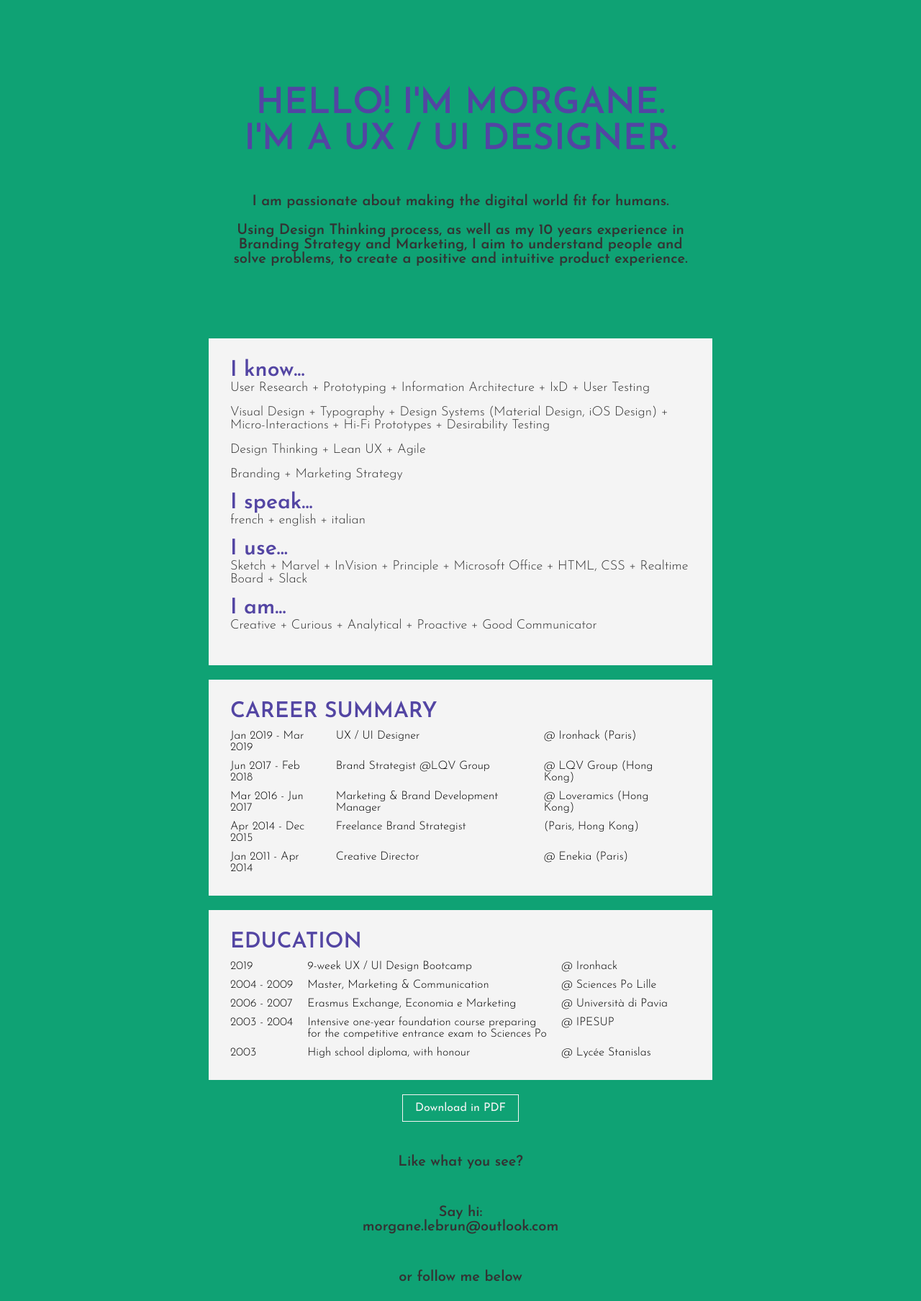
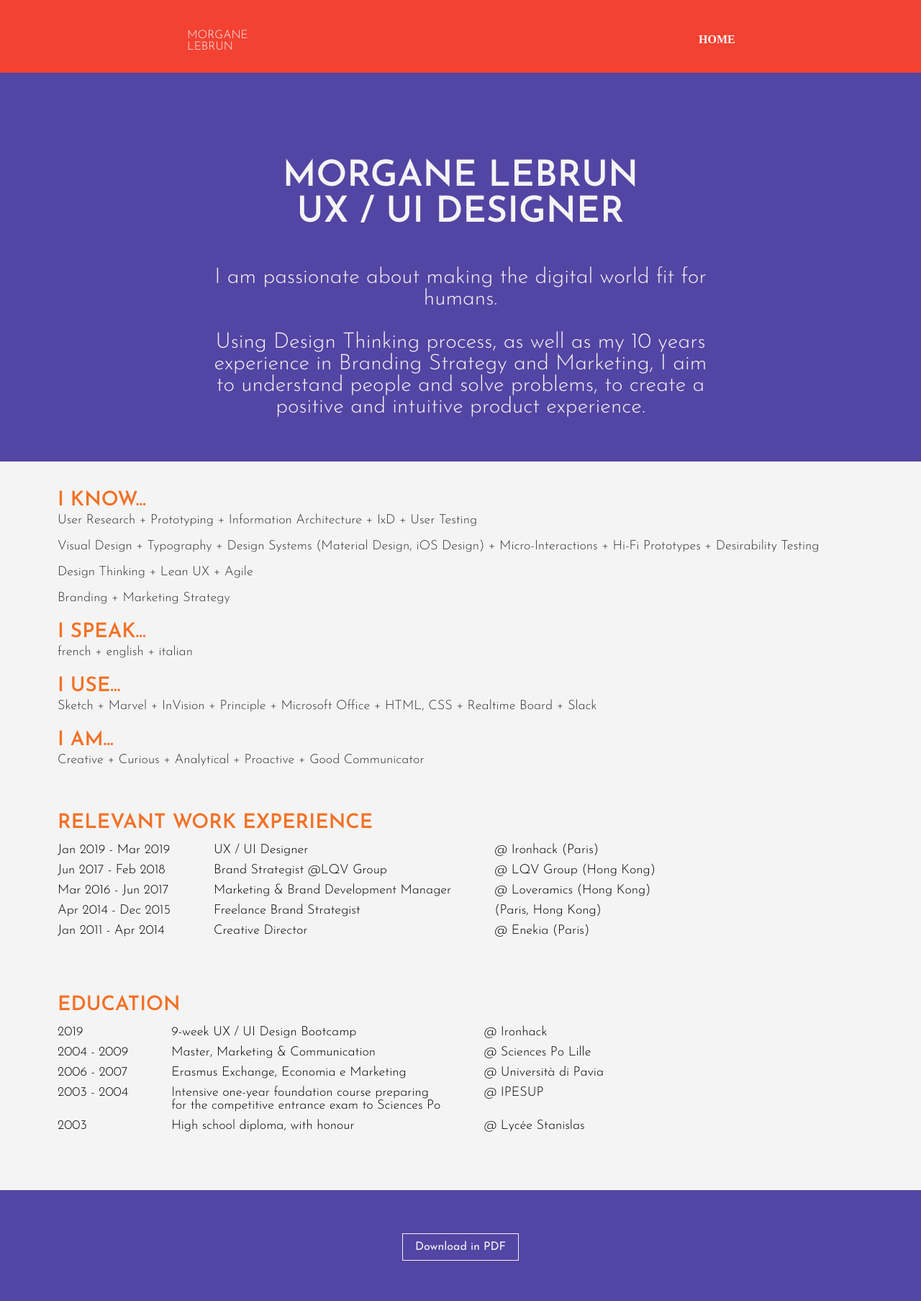
Before and after one commit to StudioFafnir/MorganeLebrun, a plain HTML site: page myCV.html in a window 1280 px wide. Shown: the top 1807 px of the page at 72% size. Drawn offline with Linux system fonts and the light colour scheme.

Commit message:
This is my personal page

```diff
--- a/myCV.html
+++ b/myCV.html
@@ -20,10 +20,17 @@
         <meta charset="UTF-8">
     <head>
 
+    <header>
+            <a href="index.html"><h1 id="myName">MORGANE LEBRUN</h1></a>
+            <a href="index.html"><h2>HOME</h2></a>
+            <!-- <a href="index.html"><h2>WORK</h2></a> -->
+        <!-- <h2>CONTACT</h2> -->
+    </header>
+
     <body>
         <div id="main-div">
             <div id="summary">
-                <h1>HELLO! I'M MORGANE.</br>I'M A UX / UI DESIGNER.</h1>
+                <h1>MORGANE LEBRUN</br>UX / UI DESIGNER</h1>
                 <!-- <img src="../images/morgane.png" alt="Morgane Lebrun"> -->
                 <h2>I am passionate about making the digital world fit for humans.</br><br>Using Design Thinking process, as well as my 10 years experience in Branding Strategy and Marketing, I aim to understand people and solve problems, to create a positive and intuitive product experience.</h2>
             </div>
@@ -31,36 +38,32 @@
             <div id="skill">
 
                 <!-- I KNOW -->
-                <div>
-                    <h3>I know...</h3>
-                    <p>User Research + Prototyping + Information Architecture + IxD + User Testing</p></br>
-                    <p>Visual Design + Typography + Design Systems (Material Design, iOS Design) + Micro-Interactions + Hi-Fi Prototypes + Desirability Testing</p></br>                        <p>Design Thinking + Lean UX + Agile</p></br>
-                    <p>Branding + Marketing Strategy</p></br>
+                <div id="skill-detail">
+                    <h3>I KNOW...</h3>
+                    <p>User Research + Prototyping + Information Architecture + IxD + User Testing<br><br>Visual Design + Typography + Design Systems (Material Design, iOS Design) + Micro-Interactions + Hi-Fi Prototypes + Desirability Testing<br><br>Design Thinking + Lean UX + Agile<br><br>Branding + Marketing Strategy</p></br>
                 </div>
 
                 <!-- I SPEAK -->
-                <div>
-                    <h3>I speak...</h3>
+                <div id="skill-detail">
+                    <h3>I SPEAK...</h3>
                     <p>french + english + italian</p></br>
                 </div>
 
                 <!-- I USE -->
-                <div>
-                    <h3>I use...</h3>
+                <div id="skill-detail">
+                    <h3>I USE...</h3>
                     <p>Sketch + Marvel + InVision + Principle + Microsoft Office + HTML, CSS + Realtime Board + Slack</p></br>
                 </div>
 
                 <!-- I AM -->
-                <div>
-                    <h3>I am...</h3>
+                <div id="skill-detail">
+                    <h3>I AM...</h3>
                     <p>Creative + Curious + Analytical + Proactive + Good Communicator</p></br>
                 </div>
 
-            </div>
-
                 <!-- CAREER SUMMARY -->
-            <div id="content">
-                <h3>CAREER SUMMARY</h3>
+                <div id="skill">
+                    <h3>RELEVANT WORK EXPERIENCE</h3>
 
                     <table>
                         <tr>
@@ -91,7 +94,7 @@
                 </div>
 
                 <!-- EDUCATION -->
-            <div id="content">
+                <div id="skill">
                     <h3>EDUCATION</h3>
                     <table>
                         <tr>
@@ -120,23 +123,18 @@
                             <td>@ Lycée Stanislas</td>
                         </tr>
                     </table>
-
+            </div>
             </div>
         </div>
 
     </body>
 
-    <footer>
-        <div>
+    <div id="contact">
         <a id="download" href="https://drive.google.com/file/d/1oH7iwZz_Gv3RekHqhLXZUNmG3zHqyuOJ/view?usp=sharing" target="_blank">Download in PDF</a>
-            <br>
-            <h2>Like what you see?</h2>
-            <h2 id="contact">Say hi:<br>morgane.lebrun@outlook.com</h2>
-            <h2 id="contact">or follow me below</h2>
-        </div>
 
+
+        <h2>Like what you see?<br><br>Get in touch<br><a id="mail" href="mailto:morgane.lebrun@outlook.com">morgane.lebrun@outlook.com</a><br><br>or follow me below</h2>
         <section>
-
             <a href ="https://www.linkedin.com/in/morganelebrun/" target="_blank"><i class="fab fa-linkedin-in"></i></a>
 
             <a href ="https://medium.com/@morgane.lebrun" target="_blank"><i class="fab fa-medium-m"></i></a>
@@ -144,8 +142,9 @@
             <a href ="https://twitter.com/studio_fafnir" target="_blank"><i class="fab fa-twitter"></i></a>
 
             <a href ="https://www.instagram.com/studio_fafnir/?hl=fr" target="_blank"><i class="fab fa-instagram"></i></a>
+        </section>
+    </div>
 
-        </section>
-    </footer>
+
 
 </html>
--- a/reset.css
+++ b/reset.css
@@ -46,3 +46,14 @@ table {
 	border-collapse: collapse;
 	border-spacing: 0;
 }
+
+/* Action sur le mail */
+
+#mail, #mail:hover, #mail:visited:hover, #mail:visited {
+    text-decoration: none;
+	color:rgb(244, 244, 244);
+	font-weight: 300;
+}
+#mail, #mail:hover, #mail:visited:hover, #mail:active, #mail:active:hover {
+    outline: none;
+}
--- a/styleCV.css
+++ b/styleCV.css
@@ -7,8 +7,49 @@ BLANC rgb(244, 244, 244);
 GRIS rgb (51, 51, 51)
 */
 
+html, body {
+    height: 100%;
+}
+header {
+    height: 101px;
+    background-color:rgb(243, 66, 50);
+    display: flex;
+    justify-content: space-between;
+    align-items: center;
+    padding: 0 15em;
+}
+
+header h1 {
+    width: 146px;
+    height: 19px;
+    font-family: 'Josefin Sans', sans-serif;
+    font-size: 16px;
+    font-weight: 300;
+    font-style: normal;
+    font-stretch: normal;
+    line-height: normal;
+    letter-spacing: normal;
+    text-align: justify;
+    color: rgb(244, 244, 244);
+}
+
+header h2 {
+    width: 49px;
+    height: 19px;
+    font-family: JosefinSans;
+    font-size: 16px;
+    font-weight: bold;
+    font-style: normal;
+    font-stretch: normal;
+    line-height: normal;
+    letter-spacing: normal;
+    text-align: justify;
+    color: rgb(244,244,244);
+}
+
 body {
-    background-color: rgb(15, 162, 116);
+    /* background-color: rgb(15, 162, 116); */
+    background-color: rgb(83, 69, 163);
     text-align: left;
     font-family: 'Josefin Sans', sans-serif;
     width: auto;
@@ -18,53 +59,79 @@ h1 {
     font-family: 'Josefin Sans', sans-serif;
     font-size: 50px;
     font-weight: bold;
-    color: rgb(83, 69, 163);
+    color: rgb(244,244,244);
     padding: 20px 20px 20px 20px;
     text-align: center;
 }
 
 h2 {
+    width:700px;
     font-family: 'Josefin Sans', sans-serif;
-    font-size: 20px;
+    font-size: 30px;
     text-align: center;
-    font-weight: 600;
-    color: rgb(51,51,51);
+    font-weight: 300;
+    color: rgb(244,244,244);
     padding: 30px 20px 20px 20px;
 }
 
 h3 {
     font-family: 'Josefin Sans', sans-serif;
-    font-size: 30px;
+    font-size: 28px;
     font-weight: bold;
-    color: rgb(83, 69, 163)
+    color: rgb(242, 113, 38);
+    padding-bottom: 5px;
 }
 
 p{
     color: rgb(51, 51, 51);
+    font-weight: 300;
     font-size:18px;
-    font-weight: 300;
 }
 
 #main-div {
-    width: 700px;
+    /* width: 700px; */
     margin: auto;
 }
 #contact {
-    text-align: center;
+    display: flex;
+    flex-wrap: wrap;
+    align-items: center;
+    justify-content: center;
+    flex-direction: column;
 }
 
-#skill, #content {
+#contact h2 {
+    text-align: center;
+    font-weight: 600;
+    padding: 10px 20px 50px 10px;
+}
+
+#skill {
     background-color: rgb(244, 244, 244);
-    padding: 30px;
-    margin-bottom: 20px;
+    padding: 40px 0 40px 40px;
+}
+
+#content {
+    background-color: rgb(244, 244, 244);
+    padding: 40px 0 40px 40px;
+}
+
+#skill-detail {
+    margin-bottom:8px;
+    padding-left: 40px;
 }
 
 #summary {
     display: flex;
+    flex-direction: column;
     flex-wrap: wrap;
     justify-content: center;
     margin-top:100px;
-    margin-bottom: 80px;
+    margin-bottom: 40px;
+}
+
+#summary h2 {
+    margin: auto;
 }
 
 img {
@@ -83,8 +150,8 @@ a {
     text-align: center;
     border: 1px solid rgb(244, 244, 244);
     padding: 10px;
+    margin: 60px 50px;
     color: rgb(244, 244, 244);
-    margin: auto;
 }
 
 section {
@@ -100,6 +167,17 @@ section a {
 
 td {
     font-weight: 300;
-    font-size: 16px;
-    padding: 10px 20px 0 0;
+    font-size: 18px;
+    padding: 10px 60px 0 0;
 }
+
+#mail, #mail:visited
+{
+	padding-bottom: 1px;
+	border-bottom: 1px solid rgba(244, 244, 244, 1);
+}
+
+#mail:hover {
+	color: rgba(51, 51, 51, .5);
+	border-bottom: 1px solid rgba(51, 51, 51, .5);
+}
--- a/styleIndex.css
+++ b/styleIndex.css
@@ -41,7 +41,37 @@ h3 {
     padding-bottom: 44px;
 }
 
+#work h3 {
+    width: 142px;
+    height: 24px;
+    font-family: JosefinSans;
+    font-size: 20px;
+    font-weight: bold;
+    font-style: normal;
+    font-stretch: normal;
+    line-height: normal;
+    text-align: center;
+    letter-spacing: 6.7px;
+    color: rgb(51,51,51);
+    padding-top: 34px;
+    padding-bottom: 44px;
+}
+
 p {
+    width: 660px;
+    height: 318px;
+    font-family: JosefinSans;
+    font-size: 32px;
+    font-weight: bold;
+    font-style: normal;
+    font-stretch: normal;
+    line-height: 1.39;
+    letter-spacing: normal;
+    text-align: center;
+    color: #f4f4f4;
+}
+
+#home p {
     width: 660px;
     height: 318px;
     font-family: JosefinSans;
@@ -56,7 +86,7 @@ p {
 }
 
 header {
-    width: 1440px;
+    /* width: 1440px; */
     height: 101px;
     background-color: #f34232;
     display: flex;
@@ -65,7 +95,7 @@ header {
 }
 
 #home {
-    width: 1440px;
+    /* width: 1440px; */
     height: 783px;
     background-color: #5345a3;
     display: flex;
@@ -76,7 +106,7 @@ header {
 }
 
 #work {
-    width: 1440px;
+    /* width: 1440px; */
     height: 748px;
     background-color: #f4f4f4;
     display: flex;
@@ -87,8 +117,8 @@ header {
 }
 
 #contact {
-    width: 1440px;
-    height: 484px;
+    /* width: 1440px;
+    height: 484px; */
     background-color: #f27126;
     display: flex;
     flex-wrap: wrap;
@@ -98,8 +128,8 @@ header {
 }
 
 footer {
-    width: 1440px;
-    height: 136px;
+    /* width: 1440px; */
+    height: 101px;
     background-color: #f34232;
     display: flex;
     align-items: center;
@@ -123,19 +153,28 @@ img {
 a {
     text-decoration: none;
     font-family: 'Josefin Sans', sans-serif;
+    /* display: flex; */
+    flex-wrap: wrap;
+}
+
+#mail {
+    text-decoration: none;
+    font-family: 'Josefin Sans', sans-serif;
+    display: flex
+    flex-wrap:wrap;
 }
 
 section {
     display: flex;
-    justify-content: center;
+    /* justify-content: center;
     display:flex;
-    flex-wrap:wrap;
+    flex-wrap:wrap; */
 }
 
 section a {
-    margin: 20px;
+    margin: 0px 20px;
     color: rgb(244, 244, 244);
-    margin-bottom: 100px;
+    margin-bottom: 60px;
     display:flex;
     flex-wrap:wrap;
 }
@@ -154,3 +193,16 @@ section a {
     color: #f4f4f4;
     margin:auto;
 }
+
+/* Action sur le mail */
+
+#mail, #mail:visited
+{
+	padding-bottom: 1px;
+	border-bottom: 1px solid rgba(244, 244, 244, 1);
+}
+
+#mail:hover {
+	color: rgba(244, 244, 244, .5);
+	border-bottom: 1px solid rgba(244, 244, 244, .5);
+}
```
Also changed, not shown: index.html (+5 -5 lines). Lines whose indentation alone changed are shown as unchanged.
